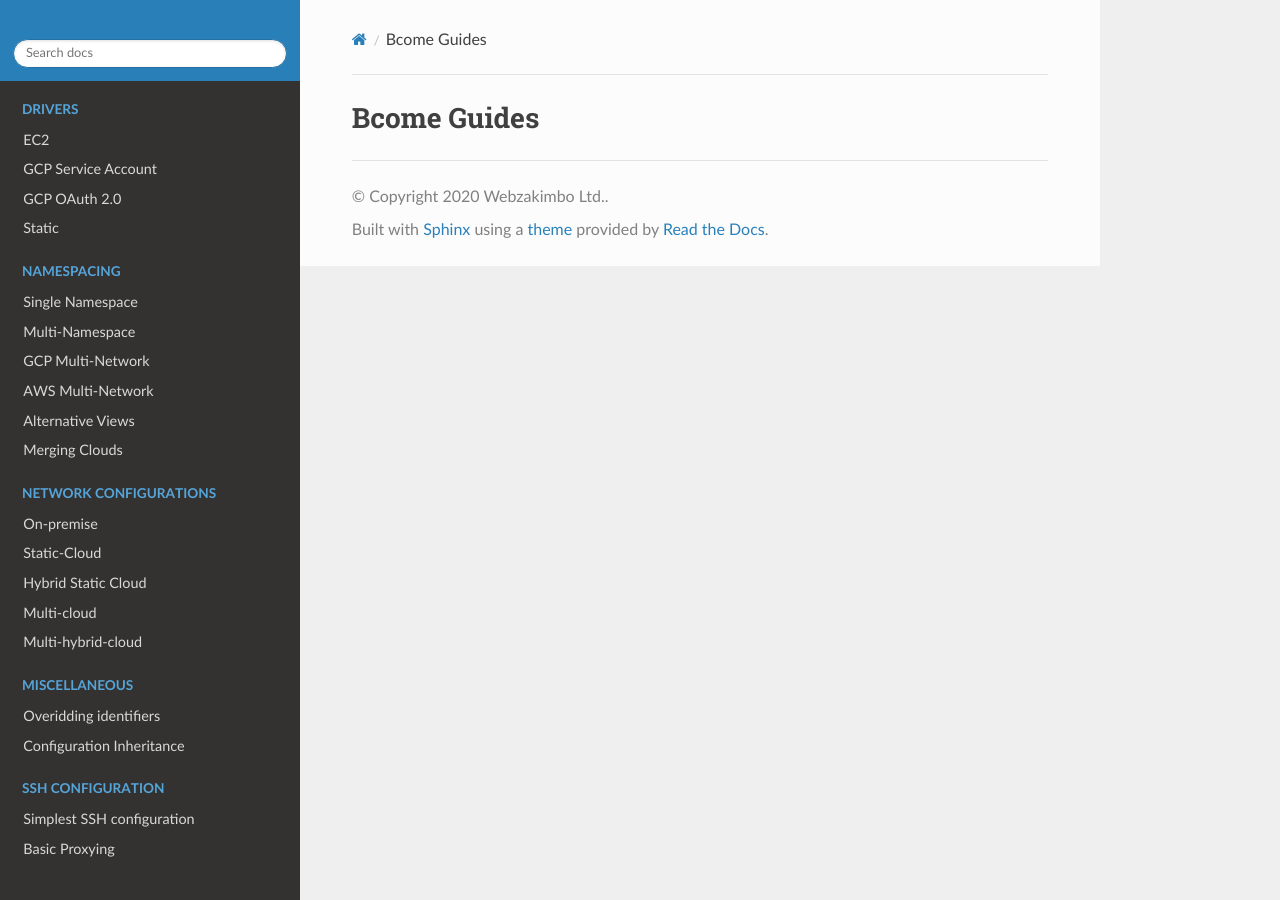
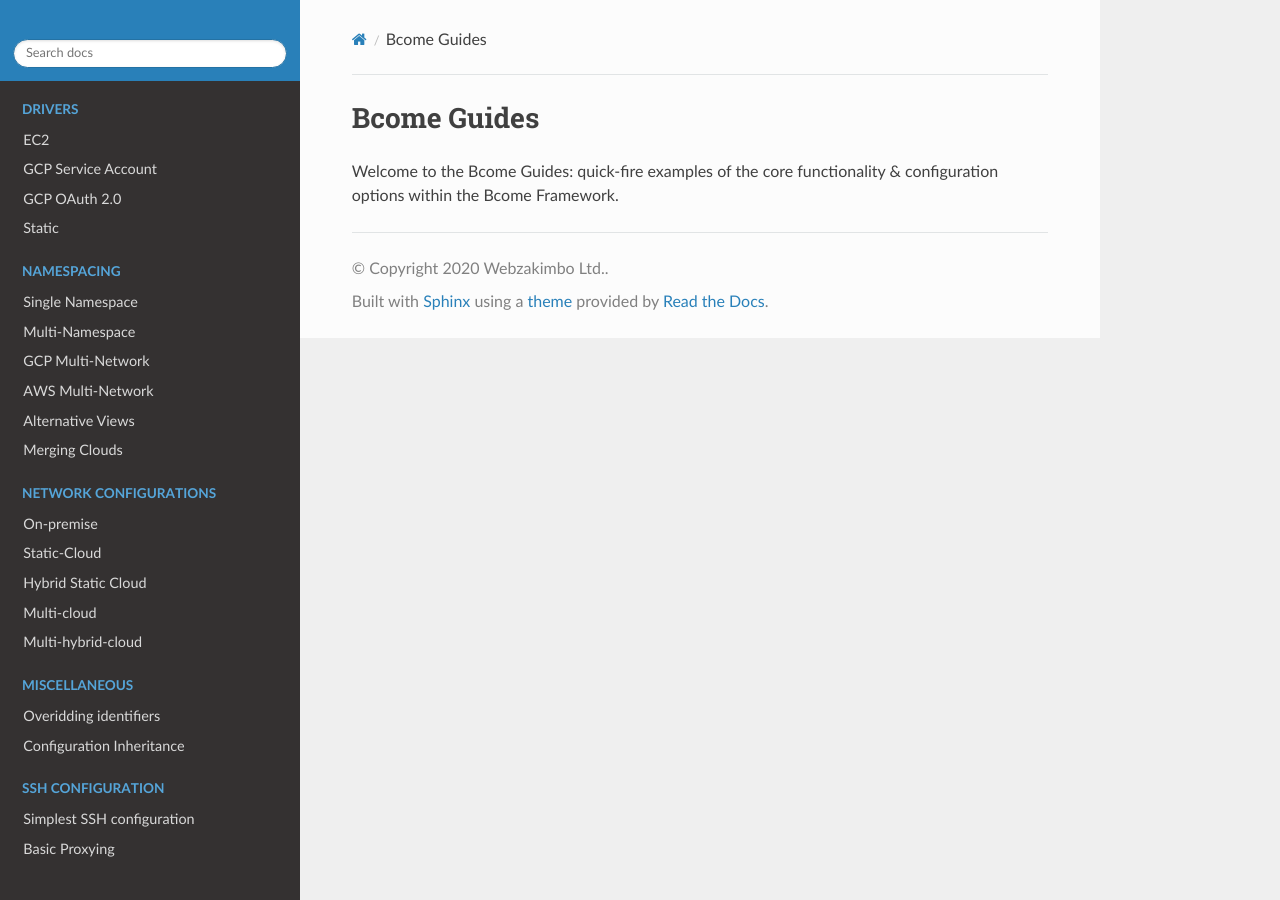
Before and after one commit to webzakimbo/bcome-read-the-docs-guides, a Sphinx documentation site: the page built from docs/source/intro.rst, in a window 1280 px wide. Built offline with Sphinx 7.4.7 and the Read the Docs theme 2.0.0, drawn with Linux system fonts in a browser that asks for light colours; pages that are not in the unit, such as notebooks, are missing from menus.

Commit message:
added an little blurb to the intro text

```diff
--- a/docs/source/intro.rst
+++ b/docs/source/intro.rst
@@ -4,3 +4,5 @@
 
 .. meta::
    :description lang=en: Bcome dev-ops application development framework guides
+
+Welcome to the Bcome Guides: quick-fire examples of the core functionality & configuration options within the Bcome Framework.
```
